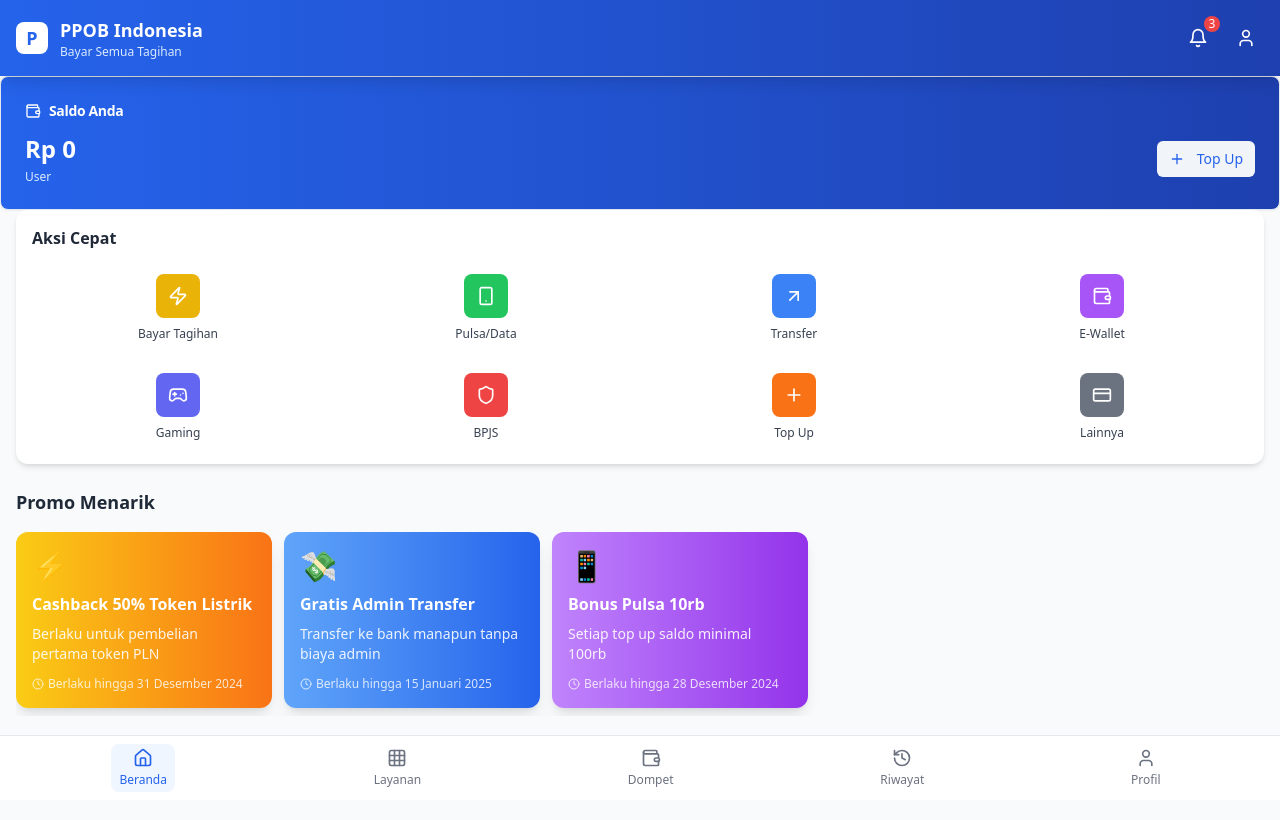
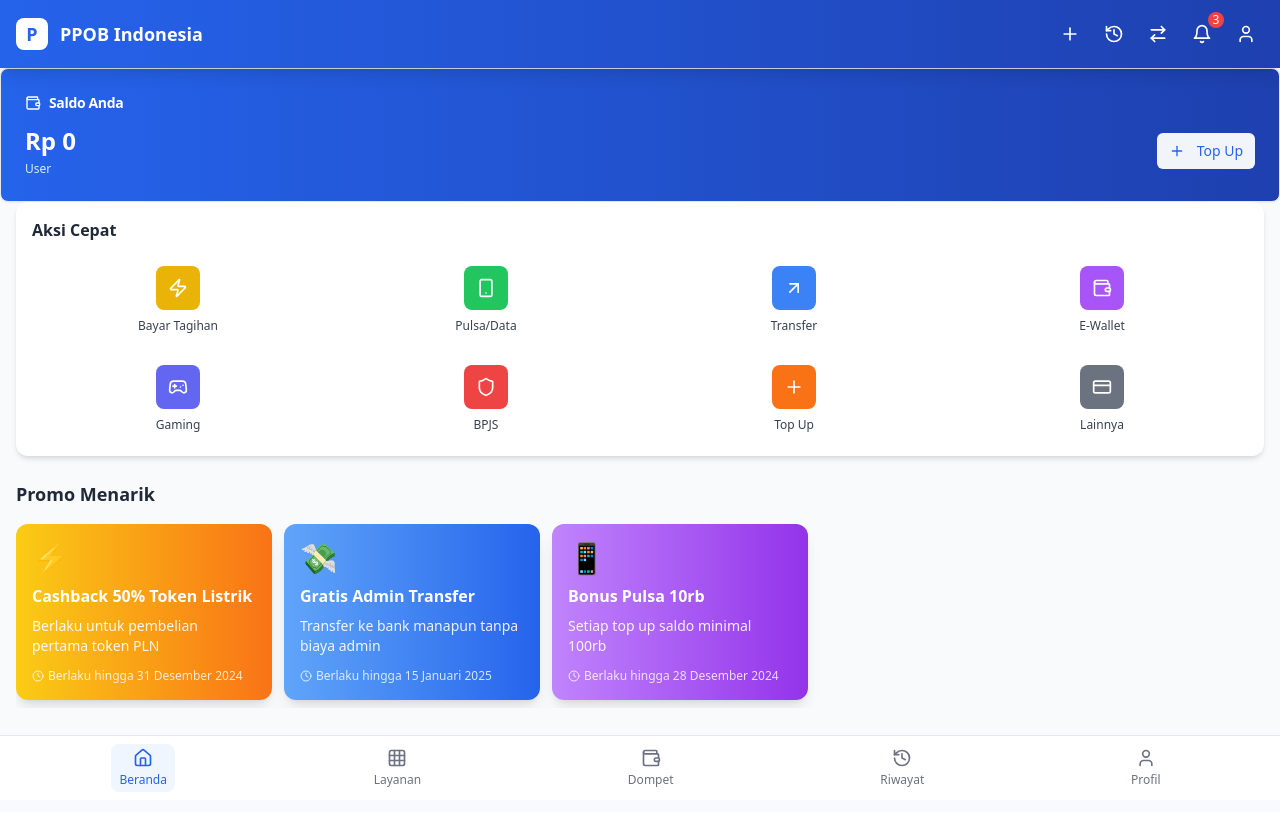
Before and after one commit to taryonobusa123/jpcdigiv1, a React (Vite) app: page / in a window 1280 px wide. Built offline with nearby package versions, Linux system fonts and the light colour scheme.

Commit message:
Remove header elements and add navigation items
Removed "Bayar Semua Tagihan" from the header and added "Topup Saldo", "Riwayat", and "Transfer" to the bottom navigation.

```diff
--- a/src/App.tsx
+++ b/src/App.tsx
@@ -24,6 +24,7 @@ import WhatsAppVerificationPage from "@/pages/WhatsAppVerification";
 import TopUp from "@/pages/TopUp";
 import TopupSaldo from "@/pages/TopupSaldo";
 import TopupHistory from "@/pages/TopupHistory";
+import Transfer from "@/pages/Transfer";
 
 const queryClient = new QueryClient();
 
@@ -54,6 +55,7 @@ const App = () => (
             <Route path="/topup" element={<TopUp />} />
             <Route path="/topup-saldo" element={<TopupSaldo />} />
             <Route path="/topup-history" element={<TopupHistory />} />
+            <Route path="/transfer" element={<Transfer />} />
           </Routes>
         </BrowserRouter>
       </TooltipProvider>
--- a/src/components/Header.tsx
+++ b/src/components/Header.tsx
@@ -1,6 +1,6 @@
 
 import React from 'react';
-import { Bell, User, Menu } from 'lucide-react';
+import { Bell, User, Plus, History, ArrowRightLeft } from 'lucide-react';
 import { Link } from 'react-router-dom';
 import { useAuth } from '@/hooks/useAuth';
 
@@ -16,11 +16,22 @@ const Header = () => {
           </div>
           <div>
             <h1 className="text-lg font-bold">PPOB Indonesia</h1>
-            <p className="text-blue-100 text-xs">Bayar Semua Tagihan</p>
           </div>
         </div>
 
-        <div className="flex items-center space-x-3">
+        <div className="flex items-center space-x-2">
+          <Link to="/topup-saldo" className="p-2 hover:bg-blue-700 rounded-lg transition-colors">
+            <Plus className="w-5 h-5" />
+          </Link>
+
+          <Link to="/history" className="p-2 hover:bg-blue-700 rounded-lg transition-colors">
+            <History className="w-5 h-5" />
+          </Link>
+
+          <Link to="/transfer" className="p-2 hover:bg-blue-700 rounded-lg transition-colors">
+            <ArrowRightLeft className="w-5 h-5" />
+          </Link>
+
           <button className="relative p-2 hover:bg-blue-700 rounded-lg transition-colors">
             <Bell className="w-5 h-5" />
             <span className="absolute -top-1 -right-1 bg-red-500 text-xs rounded-full w-4 h-4 flex items-center justify-center text-[10px]">3</span>
```
